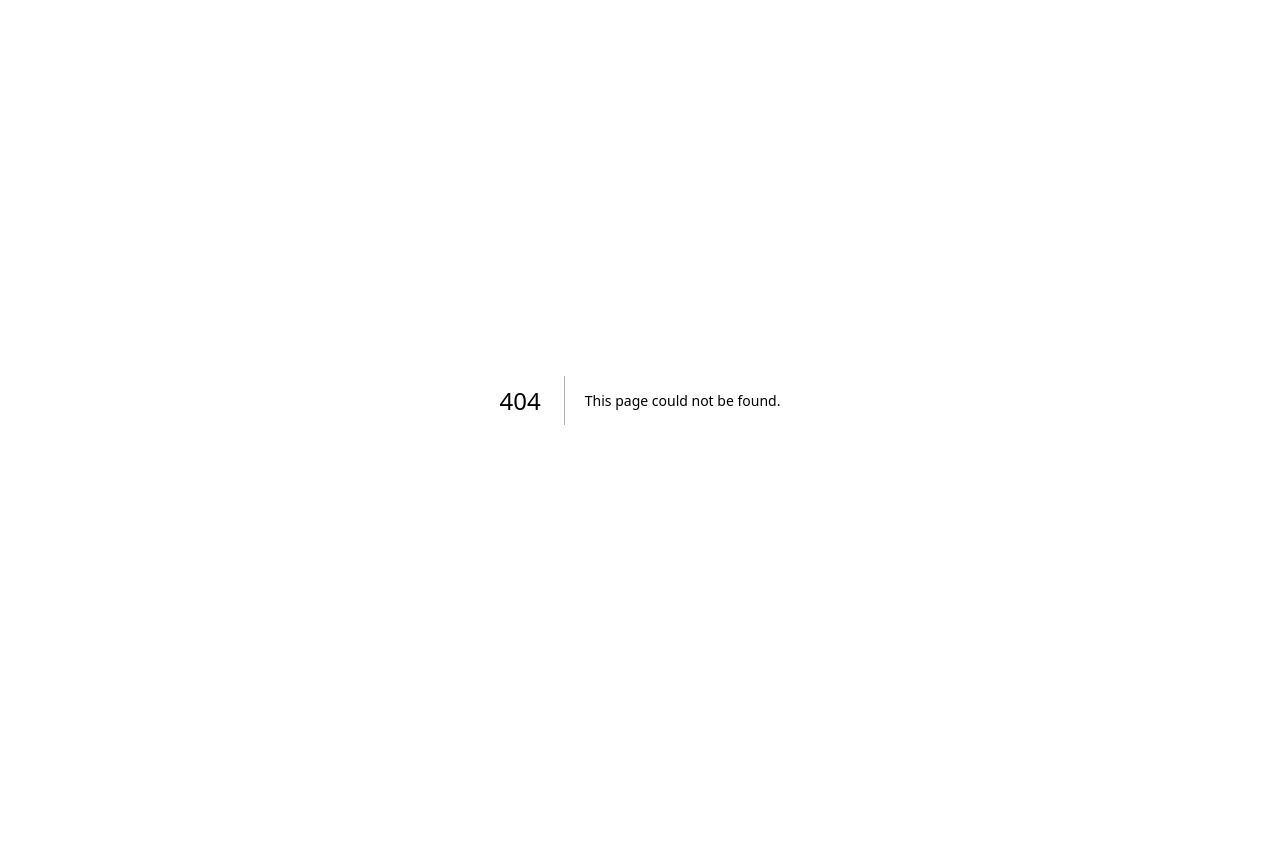
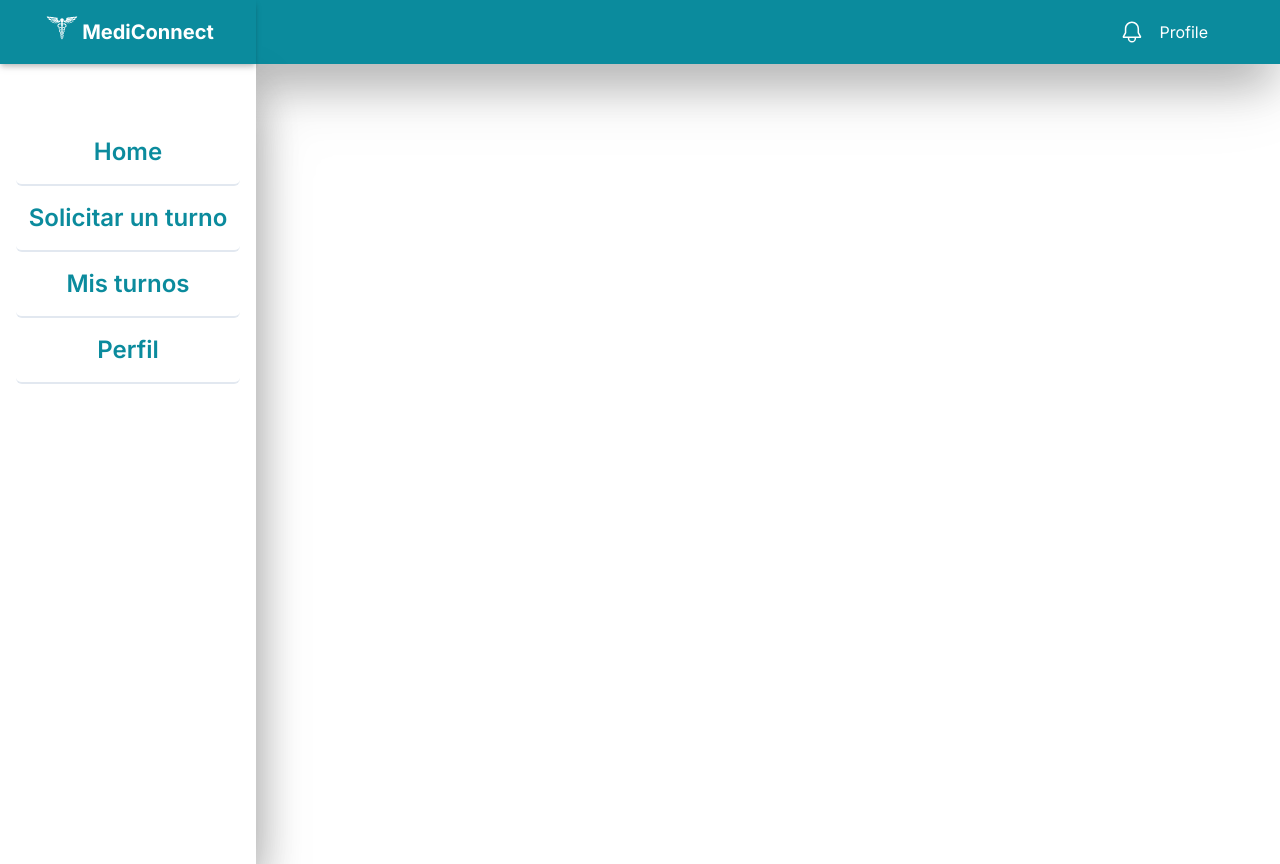
Before and after one commit to No-Country/c14-50-ft-nest, a Next.js app in the folder frontend/: page /dashboard/doctor in a window 1280 px wide. Before the commit this address had no page. Before the commit the page ends 800 px from the top, so only its background shows below. Built offline with nearby package versions, Linux system fonts and the light colour scheme.

Commit message:
Add diferents dashboards

```diff
--- /dev/null
+++ b/frontend/src/app/dashboard/doctor/page.tsx
@@ -0,0 +1,8 @@
+
+const DoctorDashboard = () => {
+  return (
+    <h1>DOCTOR DASHBOARD</h1>
+  )
+}
+
+export default DoctorDashboard
--- /dev/null
+++ b/frontend/src/app/dashboard/patient/page.tsx
@@ -0,0 +1,8 @@
+
+const PatientsDashboard = () => {
+  return (
+    <h1>PACIENTE DASHBOARD</h1>
+  )
+}
+
+export default PatientsDashboard
```
